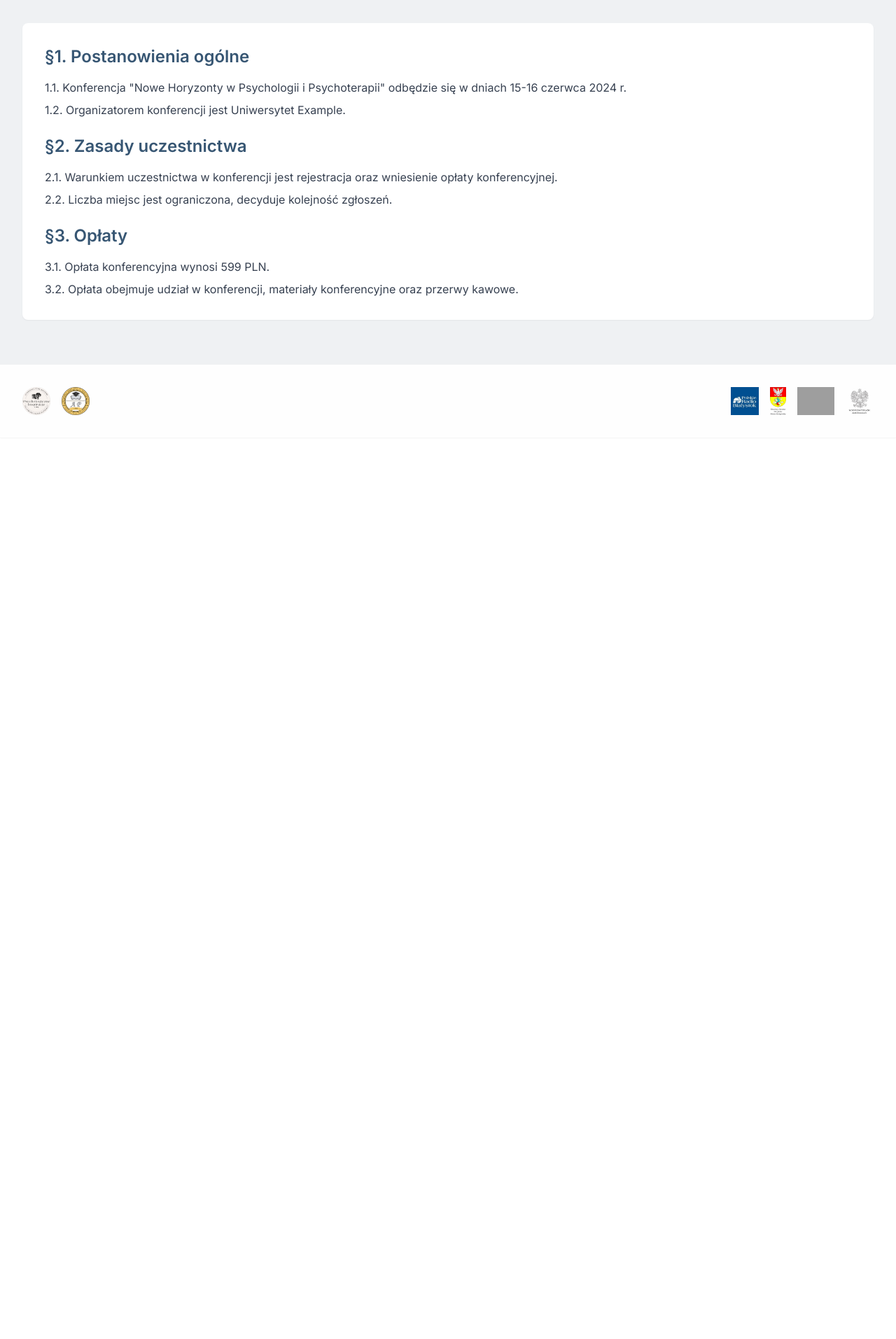
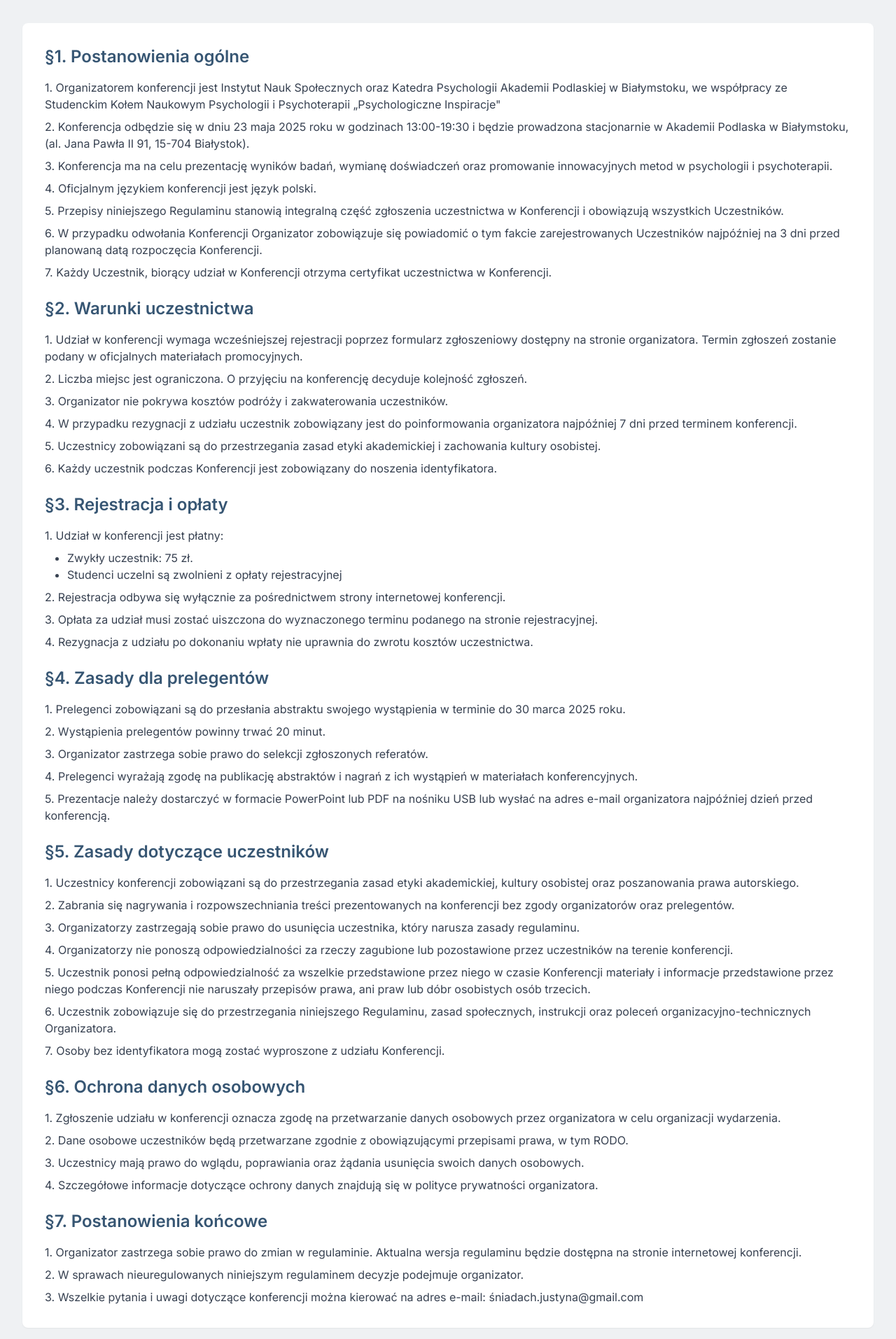
Before and after one commit to Szymon-Gosk/conference-horizon-web, a React (Vite) app: page /regulamin in a window 1280 px wide. Shown: the part 267-2180 px from the top of the page at 70% size. Before the commit the page ends 892 px from the top, so only its background shows below. Built offline with nearby package versions, Linux system fonts and the light colour scheme; grey boxes are pictures that could not be loaded.

Commit message:
Update Terms of Use content
Update the Terms of Use page with new and more detailed content, replacing the existing example.

```diff
--- a/src/pages/Terms.tsx
+++ b/src/pages/Terms.tsx
@@ -13,39 +13,162 @@ const Terms = () => {
           <h2 className="text-2xl font-semibold text-primary mb-4">
             §1. Postanowienia ogólne
           </h2>
+          <div className="space-y-2">
             <p className="text-gray-700">
-            1.1. Konferencja "Nowe Horyzonty w Psychologii i Psychoterapii" odbędzie
-            się w dniach 15-16 czerwca 2024 r.
+              1. Organizatorem konferencji jest Instytut Nauk Społecznych oraz Katedra Psychologii Akademii Podlaskiej w Białymstoku, we współpracy ze Studenckim Kołem Naukowym Psychologii i Psychoterapii „Psychologiczne Inspiracje"
             </p>
-          <p className="text-gray-700 mt-2">
-            1.2. Organizatorem konferencji jest Uniwersytet Example.
+            <p className="text-gray-700">
+              2. Konferencja odbędzie się w dniu 23 maja 2025 roku w godzinach 13:00-19:30 i będzie prowadzona stacjonarnie w Akademii Podlaska w Białymstoku, (al. Jana Pawła II 91, 15-704 Białystok).
             </p>
+            <p className="text-gray-700">
+              3. Konferencja ma na celu prezentację wyników badań, wymianę doświadczeń oraz promowanie innowacyjnych metod w psychologii i psychoterapii.
+            </p>
+            <p className="text-gray-700">4. Oficjalnym językiem konferencji jest język polski.</p>
+            <p className="text-gray-700">
+              5. Przepisy niniejszego Regulaminu stanowią integralną część zgłoszenia uczestnictwa w Konferencji i obowiązują wszystkich Uczestników.
+            </p>
+            <p className="text-gray-700">
+              6. W przypadku odwołania Konferencji Organizator zobowiązuje się powiadomić o tym fakcie zarejestrowanych Uczestników najpóźniej na 3 dni przed planowaną datą rozpoczęcia Konferencji.
+            </p>
+            <p className="text-gray-700">
+              7. Każdy Uczestnik, biorący udział w Konferencji otrzyma certyfikat uczestnictwa w Konferencji.
+            </p>
+          </div>
         </section>
 
         <section>
           <h2 className="text-2xl font-semibold text-primary mb-4">
-            §2. Zasady uczestnictwa
+            §2. Warunki uczestnictwa
           </h2>
+          <div className="space-y-2">
             <p className="text-gray-700">
-            2.1. Warunkiem uczestnictwa w konferencji jest rejestracja oraz
-            wniesienie opłaty konferencyjnej.
+              1. Udział w konferencji wymaga wcześniejszej rejestracji poprzez formularz zgłoszeniowy dostępny na stronie organizatora. Termin zgłoszeń zostanie podany w oficjalnych materiałach promocyjnych.
             </p>
-          <p className="text-gray-700 mt-2">
-            2.2. Liczba miejsc jest ograniczona, decyduje kolejność zgłoszeń.
+            <p className="text-gray-700">
+              2. Liczba miejsc jest ograniczona. O przyjęciu na konferencję decyduje kolejność zgłoszeń.
             </p>
+            <p className="text-gray-700">
+              3. Organizator nie pokrywa kosztów podróży i zakwaterowania uczestników.
+            </p>
+            <p className="text-gray-700">
+              4. W przypadku rezygnacji z udziału uczestnik zobowiązany jest do poinformowania organizatora najpóźniej 7 dni przed terminem konferencji.
+            </p>
+            <p className="text-gray-700">
+              5. Uczestnicy zobowiązani są do przestrzegania zasad etyki akademickiej i zachowania kultury osobistej.
+            </p>
+            <p className="text-gray-700">
+              6. Każdy uczestnik podczas Konferencji jest zobowiązany do noszenia identyfikatora.
+            </p>
+          </div>
         </section>
 
         <section>
           <h2 className="text-2xl font-semibold text-primary mb-4">
-            §3. Opłaty
+            §3. Rejestracja i opłaty
           </h2>
+          <div className="space-y-2">
+            <p className="text-gray-700">1. Udział w konferencji jest płatny:</p>
+            <ul className="list-disc pl-8 text-gray-700">
+              <li>Zwykły uczestnik: 75 zł.</li>
+              <li>Studenci uczelni są zwolnieni z opłaty rejestracyjnej</li>
+            </ul>
             <p className="text-gray-700">
-            3.1. Opłata konferencyjna wynosi 599 PLN.
+              2. Rejestracja odbywa się wyłącznie za pośrednictwem strony internetowej konferencji.
             </p>
-          <p className="text-gray-700 mt-2">
-            3.2. Opłata obejmuje udział w konferencji, materiały konferencyjne
-            oraz przerwy kawowe.
+            <p className="text-gray-700">
+              3. Opłata za udział musi zostać uiszczona do wyznaczonego terminu podanego na stronie rejestracyjnej.
             </p>
+            <p className="text-gray-700">
+              4. Rezygnacja z udziału po dokonaniu wpłaty nie uprawnia do zwrotu kosztów uczestnictwa.
+            </p>
+          </div>
+        </section>
+
+        <section>
+          <h2 className="text-2xl font-semibold text-primary mb-4">
+            §4. Zasady dla prelegentów
+          </h2>
+          <div className="space-y-2">
+            <p className="text-gray-700">
+              1. Prelegenci zobowiązani są do przesłania abstraktu swojego wystąpienia w terminie do 30 marca 2025 roku.
+            </p>
+            <p className="text-gray-700">2. Wystąpienia prelegentów powinny trwać 20 minut.</p>
+            <p className="text-gray-700">
+              3. Organizator zastrzega sobie prawo do selekcji zgłoszonych referatów.
+            </p>
+            <p className="text-gray-700">
+              4. Prelegenci wyrażają zgodę na publikację abstraktów i nagrań z ich wystąpień w materiałach konferencyjnych.
+            </p>
+            <p className="text-gray-700">
+              5. Prezentacje należy dostarczyć w formacie PowerPoint lub PDF na nośniku USB lub wysłać na adres e-mail organizatora najpóźniej dzień przed konferencją.
+            </p>
+          </div>
+        </section>
+
+        <section>
+          <h2 className="text-2xl font-semibold text-primary mb-4">
+            §5. Zasady dotyczące uczestników
+          </h2>
+          <div className="space-y-2">
+            <p className="text-gray-700">
+              1. Uczestnicy konferencji zobowiązani są do przestrzegania zasad etyki akademickiej, kultury osobistej oraz poszanowania prawa autorskiego.
+            </p>
+            <p className="text-gray-700">
+              2. Zabrania się nagrywania i rozpowszechniania treści prezentowanych na konferencji bez zgody organizatorów oraz prelegentów.
+            </p>
+            <p className="text-gray-700">
+              3. Organizatorzy zastrzegają sobie prawo do usunięcia uczestnika, który narusza zasady regulaminu.
+            </p>
+            <p className="text-gray-700">
+              4. Organizatorzy nie ponoszą odpowiedzialności za rzeczy zagubione lub pozostawione przez uczestników na terenie konferencji.
+            </p>
+            <p className="text-gray-700">
+              5. Uczestnik ponosi pełną odpowiedzialność za wszelkie przedstawione przez niego w czasie Konferencji materiały i informacje przedstawione przez niego podczas Konferencji nie naruszały przepisów prawa, ani praw lub dóbr osobistych osób trzecich.
+            </p>
+            <p className="text-gray-700">
+              6. Uczestnik zobowiązuje się do przestrzegania niniejszego Regulaminu, zasad społecznych, instrukcji oraz poleceń organizacyjno-technicznych Organizatora.
+            </p>
+            <p className="text-gray-700">
+              7. Osoby bez identyfikatora mogą zostać wyproszone z udziału Konferencji.
+            </p>
+          </div>
+        </section>
+
+        <section>
+          <h2 className="text-2xl font-semibold text-primary mb-4">
+            §6. Ochrona danych osobowych
+          </h2>
+          <div className="space-y-2">
+            <p className="text-gray-700">
+              1. Zgłoszenie udziału w konferencji oznacza zgodę na przetwarzanie danych osobowych przez organizatora w celu organizacji wydarzenia.
+            </p>
+            <p className="text-gray-700">
+              2. Dane osobowe uczestników będą przetwarzane zgodnie z obowiązującymi przepisami prawa, w tym RODO.
+            </p>
+            <p className="text-gray-700">
+              3. Uczestnicy mają prawo do wglądu, poprawiania oraz żądania usunięcia swoich danych osobowych.
+            </p>
+            <p className="text-gray-700">
+              4. Szczegółowe informacje dotyczące ochrony danych znajdują się w polityce prywatności organizatora.
+            </p>
+          </div>
+        </section>
+
+        <section>
+          <h2 className="text-2xl font-semibold text-primary mb-4">
+            §7. Postanowienia końcowe
+          </h2>
+          <div className="space-y-2">
+            <p className="text-gray-700">
+              1. Organizator zastrzega sobie prawo do zmian w regulaminie. Aktualna wersja regulaminu będzie dostępna na stronie internetowej konferencji.
+            </p>
+            <p className="text-gray-700">
+              2. W sprawach nieuregulowanych niniejszym regulaminem decyzje podejmuje organizator.
+            </p>
+            <p className="text-gray-700">
+              3. Wszelkie pytania i uwagi dotyczące konferencji można kierować na adres e-mail: śniadach.justyna@gmail.com
+            </p>
+          </div>
         </section>
       </div>
     </div>
```
Lines whose indentation alone changed are shown as unchanged.
